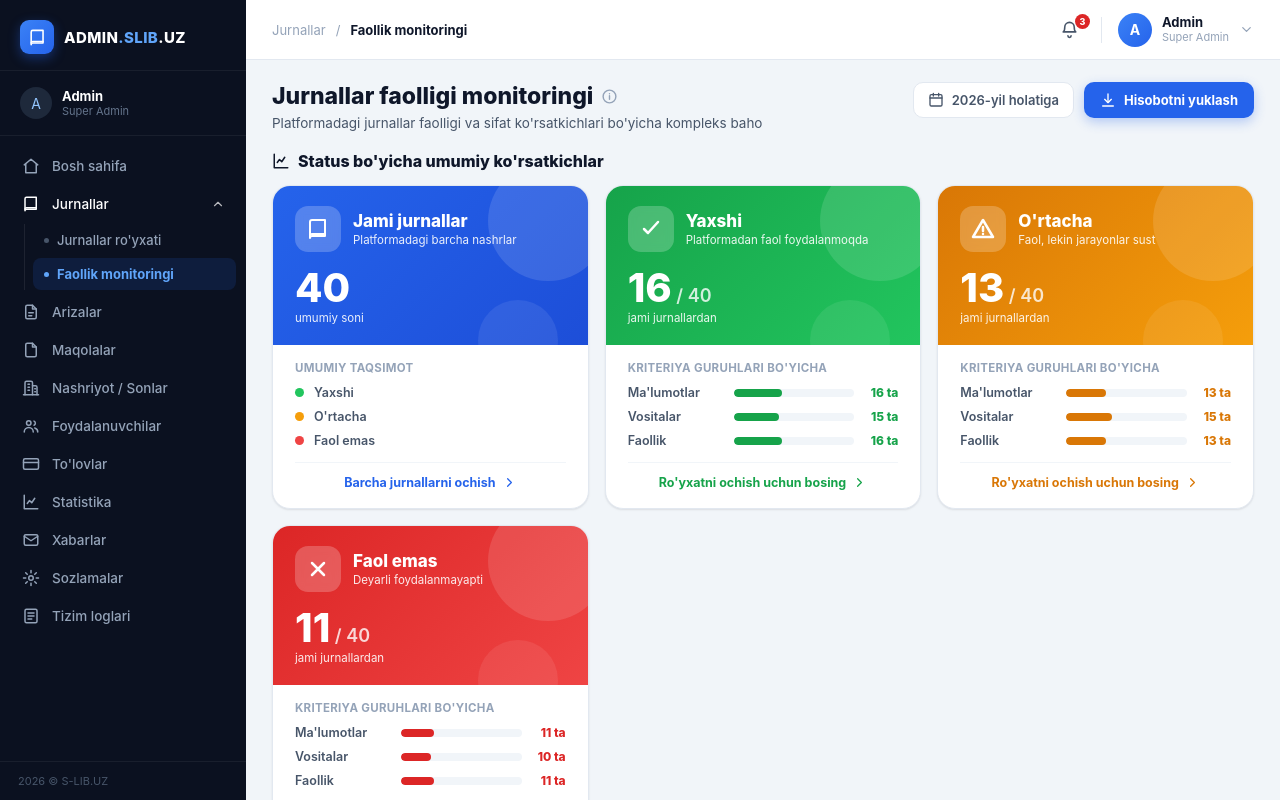
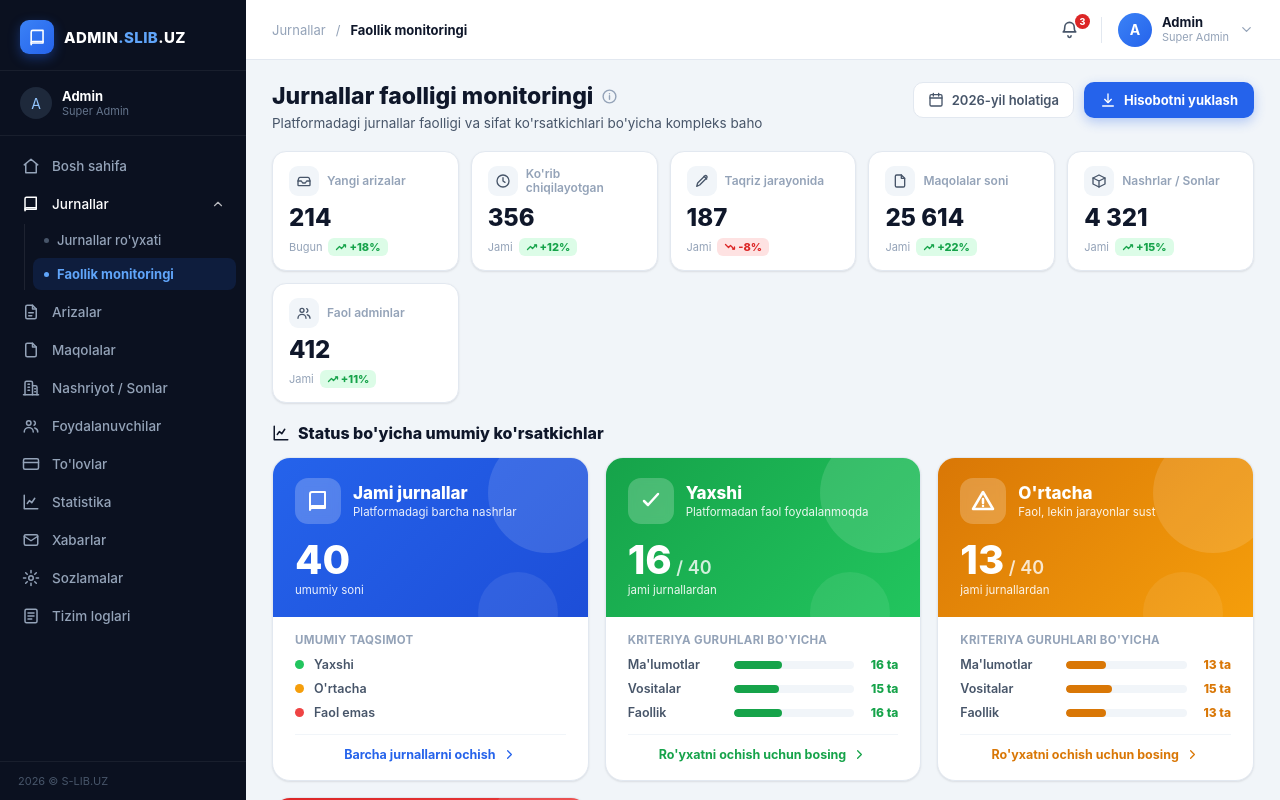
Before and after one commit to kvazar212121/slib-monitoring, a React (Vite) app: page / in a window 1280 px wide. Shown: the top 800 px of the page. Built offline with nearby package versions, Linux system fonts and the light colour scheme.

Commit message:
Tepaga 6 ta kichik statistika kartasi qatori qo'shildi (arizalar, maqolalar, nashrlar, adminlar + o'sish %)

```diff
--- a/src/components/Icon.jsx
+++ b/src/components/Icon.jsx
@@ -63,6 +63,8 @@ const PATHS = {
   clock: <><circle cx="12" cy="12" r="9" /><path d="M12 7v5l3 2" /></>,
   box: <><path d="M12 3 3 7.5v9L12 21l9-4.5v-9z" /><path d="M3 7.5 12 12l9-4.5M12 12v9" /></>,
   zap: <path d="M13 2 4 14h7l-1 8 9-12h-7z" />,
+  trendUp: <><path d="M3 17l6-6 4 4 7-7" /><path d="M17 8h4v4" /></>,
+  trendDown: <><path d="M3 7l6 6 4-4 7 7" /><path d="M17 16h4v-4" /></>,
   pen: <><path d="m15 5 4 4" /><path d="M4 20l1.5-5L16 4.5a2.1 2.1 0 0 1 3 3L8.5 18z" /></>,
 };
 
--- a/src/components/MonitoringPage.jsx
+++ b/src/components/MonitoringPage.jsx
@@ -6,6 +6,7 @@ import JournalDrawer from './JournalDrawer';
 import Icon, { CRITERIA_ICON, GROUP_ICON } from './Icon';
 import StatusStatCard from './StatusStatCard';
 import TotalStatCard from './TotalStatCard';
+import TopStatsRow from './TopStatsRow';
 import CategoryDetailView from './CategoryDetailView';
 import JournalsPanel from './JournalsPanel';
 import CategoryRow from './CategoryRow';
@@ -115,6 +116,9 @@ export default function MonitoringPage() {
           </button>
         </div>
       </div>
+
+      {/* Tepadagi kichik statistika kartalari */}
+      <TopStatsRow />
 
       {/* Status bo'yicha umumiy ko'rsatkichlar */}
       <div style={{ marginBottom: 24 }}>
--- /dev/null
+++ b/src/components/TopStatsRow.jsx
@@ -0,0 +1,47 @@
+import Icon from './Icon';
+
+// Tepadagi kichik statistika kartalari qatori (SLIB TZ §10 ko'rsatkichlari)
+const STATS = [
+  { id: 'newApps', label: 'Yangi arizalar', value: '214', note: 'Bugun', delta: +18, icon: 'inbox' },
+  { id: 'reviewing', label: "Ko'rib chiqilayotgan", value: '356', note: 'Jami', delta: +12, icon: 'clock' },
+  { id: 'inReview', label: 'Taqriz jarayonida', value: '187', note: 'Jami', delta: -8, icon: 'pen' },
+  { id: 'articles', label: 'Maqolalar soni', value: '25 614', note: 'Jami', delta: +22, icon: 'file' },
+  { id: 'editions', label: 'Nashrlar / Sonlar', value: '4 321', note: 'Jami', delta: +15, icon: 'box' },
+  { id: 'admins', label: 'Faol adminlar', value: '412', note: 'Jami', delta: +11, icon: 'users' },
+];
+
+export default function TopStatsRow() {
+  return (
+    <div style={{ display: 'grid', gridTemplateColumns: 'repeat(auto-fit,minmax(180px,1fr))', gap: 12, marginBottom: 20 }}>
+      {STATS.map((s, i) => {
+        const up = s.delta >= 0;
+        const col = up ? '#16a34a' : '#dc2626';
+        const bg = up ? '#dcfce7' : '#fee2e2';
+        return (
+          <div key={s.id}
+            style={{
+              background: 'var(--surface)', borderRadius: 14, border: '1px solid var(--border)',
+              boxShadow: 'var(--shadow-sm)', padding: '14px 16px',
+              animation: `fadeUp 0.4s ease ${i * 0.05}s both`, transition: 'transform 0.15s, box-shadow 0.15s',
+            }}
+            onMouseEnter={(e) => { e.currentTarget.style.transform = 'translateY(-2px)'; e.currentTarget.style.boxShadow = 'var(--shadow)'; }}
+            onMouseLeave={(e) => { e.currentTarget.style.transform = 'none'; e.currentTarget.style.boxShadow = 'var(--shadow-sm)'; }}>
+            <div style={{ display: 'flex', alignItems: 'center', gap: 8, marginBottom: 10 }}>
+              <div style={{ width: 30, height: 30, borderRadius: 9, background: 'var(--surface-3)', color: 'var(--text-2)', display: 'flex', alignItems: 'center', justifyContent: 'center', flexShrink: 0 }}>
+                <Icon name={s.icon} size={16} />
+              </div>
+              <div style={{ fontSize: 12, color: 'var(--text-3)', fontWeight: 600, lineHeight: 1.2 }}>{s.label}</div>
+            </div>
+            <div style={{ fontSize: 24, fontWeight: 800, lineHeight: 1, color: 'var(--text)' }}>{s.value}</div>
+            <div style={{ display: 'flex', alignItems: 'center', gap: 6, marginTop: 8 }}>
+              <span style={{ fontSize: 11, color: 'var(--text-3)' }}>{s.note}</span>
+              <span style={{ display: 'inline-flex', alignItems: 'center', gap: 2, fontSize: 11, fontWeight: 800, color: col, background: bg, padding: '2px 7px', borderRadius: 6 }}>
+                <Icon name={up ? 'trendUp' : 'trendDown'} size={12} strokeWidth={2.6} />{up ? '+' : ''}{s.delta}%
+              </span>
+            </div>
+          </div>
+        );
+      })}
+    </div>
+  );
+}
```
